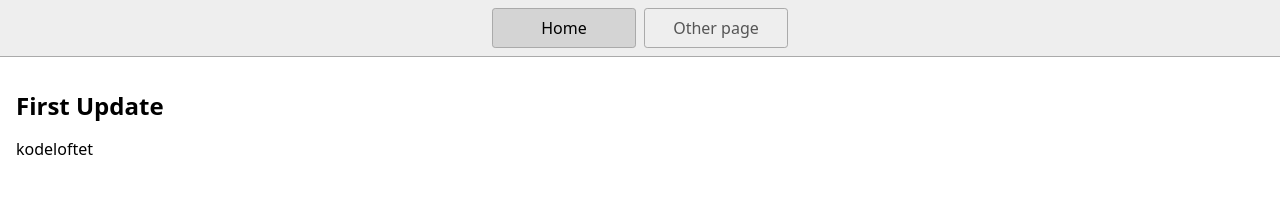
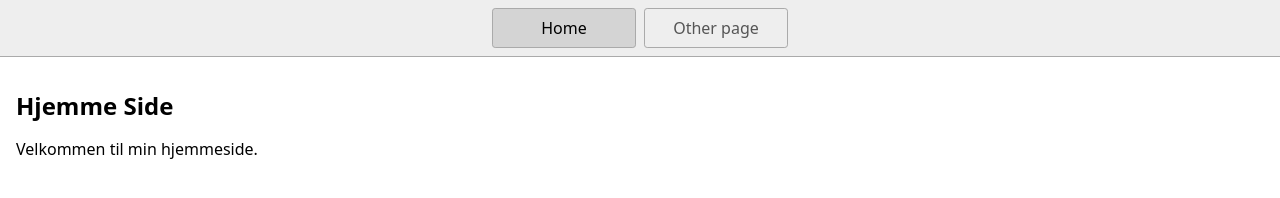
Before and after one commit to helgeh123/First-Webpage., a website: page index.html in a window 1280 px wide. Drawn offline with Linux system fonts and the light colour scheme.

Commit message:
new main text

```diff
--- a/index.html
+++ b/index.html
@@ -17,8 +17,11 @@
       <a href="/page2.html">Other page</a>
     </nav>
     <main>
-      <h1>First Update</h1>
-      <p>kodeloftet</p>
+      <h1>Hjemme Side</h1>
+      <p>Velkommen til min hjemmeside.</p>
+
+
+
     </main>
   </body>
 </html>
```
